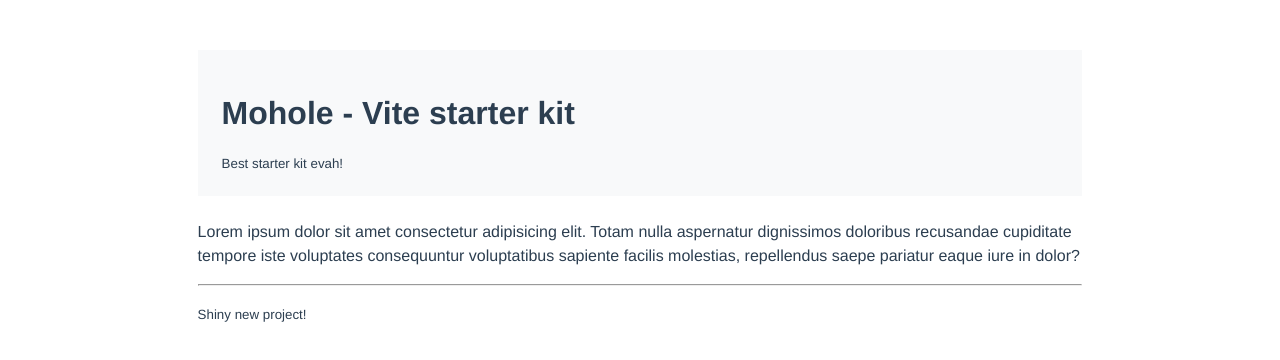
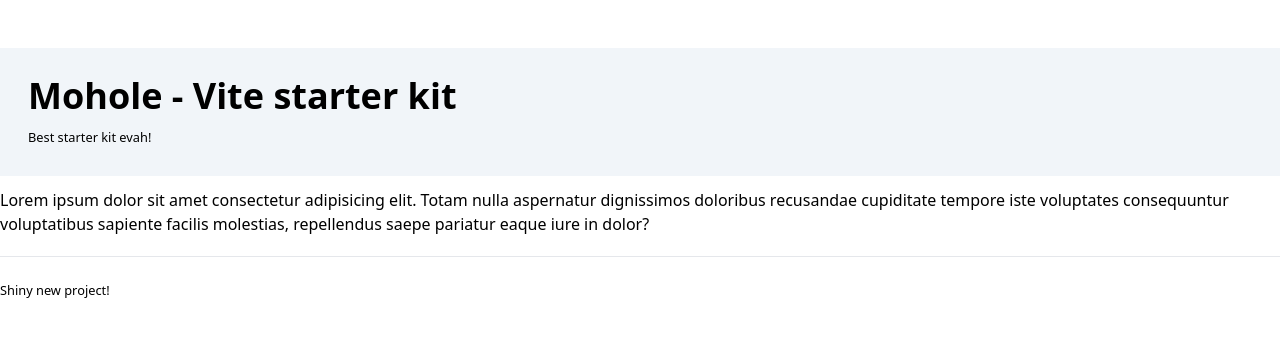
Before and after one commit to mohole/vite-starter, a website built with Vite: page index.html in a window 1280 px wide. Built offline with nearby package versions, Linux system fonts and the light colour scheme.

Commit message:
feat: tailwind variant

```diff
--- a/index.html
+++ b/index.html
@@ -7,10 +7,10 @@
     <title>Vite App</title>
   </head>
   <body>
-    <main class="container">
-      <hgroup class="bg-light">
-        <h1>Mohole - Vite starter kit</h1>
-        <small>Best starter kit evah!</small>
+    <main class="container mx-auto my-12">
+      <hgroup class="p-7 mb-3 bg-slate-100 hover:bg-sky-500 hover:text-white transition-all duration-500">
+        <h1 class="text-4xl font-bold mb-2">Mohole - Vite starter kit</h1>
+        <small class="font-light">Best starter kit evah!</small>
       </hgroup>
 
       <p>Lorem ipsum dolor sit amet consectetur adipisicing elit. Totam nulla aspernatur dignissimos doloribus recusandae
@@ -18,7 +18,7 @@
         eaque iure in dolor?</p>
 
       <footer>
-        <hr>
+        <hr class="my-5">
         <p><small>Shiny new project!</small></p>
       </footer>
     </main>
--- a/package.json
+++ b/package.json
@@ -11,6 +11,9 @@
   },
   "devDependencies": {
     "gh-pages": "^5.0.0",
-    "vite": "^4.1.2"
+    "vite": "^4.1.2",
+    "autoprefixer": "^10.4.7",
+    "postcss": "^8.4.14",
+    "tailwindcss": "^3.0.24"
   }
 }
--- /dev/null
+++ b/postcss.config.js
@@ -0,0 +1,6 @@
+module.exports = {
+  plugins: {
+    tailwindcss: {},
+    autoprefixer: {},
+  },
+}
--- a/src/style.css
+++ b/src/style.css
@@ -1,31 +1,3 @@
-main {
-  font-family: Avenir, Helvetica, Arial, sans-serif;
-  -webkit-font-smoothing: antialiased;
-  -moz-osx-font-smoothing: grayscale;
-  color: #2c3e50;
-  margin-top: 60px;
-}
-
-.container {
-  width: 70%;
-  margin: 50px auto;
-}
-
-hgroup {
-  padding: 1.5rem !important;
-  margin-bottom: 1.5rem !important;
-}
-
-.bg-light {
-  background-color: rgb(248,249,250);
-  transition: background-color 0.4s ease;
-}
-
-.bg-light:hover {
-  background-color: #0099ee !important;
-  color: white;
-}
-
-p {
-  line-height: 1.5rem;
-}
+@tailwind base;
+@tailwind components;
+@tailwind utilities;
--- /dev/null
+++ b/tailwind.config.js
@@ -0,0 +1,7 @@
+module.exports = {
+  content: ["./index.html", "./src/**/*.{vue,js,ts,jsx,tsx}"],
+  theme: {
+    extend: {},
+  },
+  plugins: [],
+};
```
Also changed, not shown: 1 other file.
